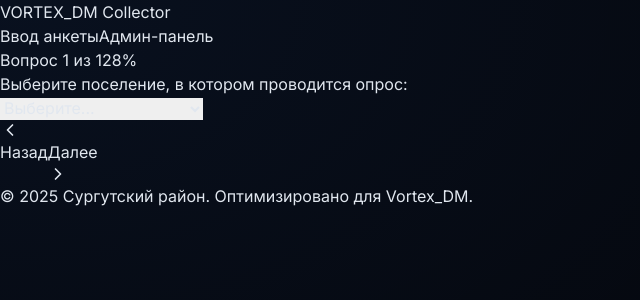
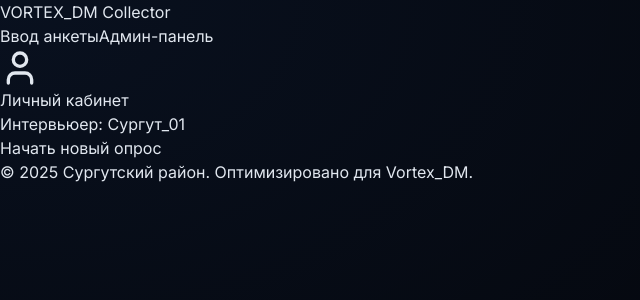
Before and after one commit to johnmausr-lang/vortex-data-collector, a Next.js app: page / in a window 1280 px wide. Shown: the top 300 px of the page, without its empty margins (0-640 px from the left). Built offline with nearby package versions, Linux system fonts and the light colour scheme.

Commit message:
Update page.js

```diff
--- a/app/page.js
+++ b/app/page.js
@@ -1,141 +1,89 @@
 "use client";
-
 import { useState } from "react";
 import { SETTLEMENTS } from "@/lib/constants";
 import schema from "@/data/survey_schema.json";
-import { ChevronRight, ChevronLeft, Save, CheckCircle2 } from "lucide-react";
+import { ChevronRight, ChevronLeft, CheckCircle2, User, MapPin } from "lucide-react";
 
-export default function SurveyPage() {
-  const [step, setStep] = useState(0);
+export default function InterviewerDashboard() {
+  const [step, setStep] = useState(-1); // -1 для стартового экрана приветствия
   const [formData, setFormData] = useState({});
   const [isFinished, setIsFinished] = useState(false);
 
   const currentQuestion = schema[step];
-  const totalSteps = schema.length;
-  const progress = ((step + 1) / totalSteps) * 100;
+  const progress = step === -1 ? 0 : ((step + 1) / schema.length) * 100;
 
-  const handleNext = () => {
-    if (step < totalSteps - 1) setStep(step + 1);
-    else handleSubmit();
-  };
-
-  const handleBack = () => {
-    if (step > 0) setStep(step - 1);
-  };
-
-  const updateData = (key, value) => {
-    setFormData({ ...formData, [key]: value });
-  };
-
-  const handleSubmit = async () => {
-    const response = await fetch("/api/submit", {
-      method: "POST",
-      body: JSON.stringify(formData),
-    });
-    if (response.ok) setIsFinished(true);
-  };
-
-  if (isFinished) {
-    return (
-      <div className="flex flex-col items-center justify-center min-h-[60vh] text-center space-y-6">
-        <div className="w-24 h-24 bg-emerald-500/20 text-emerald-500 rounded-full flex items-center justify-center animate-bounce">
-          <CheckCircle2 size={48} />
+  if (step === -1) return (
+    <div className="max-w-xl mx-auto mt-10 animate-in fade-in zoom-in duration-700">
+      <div className="glass-card rounded-[2.5rem] p-10 text-center">
+        <div className="w-20 h-20 bg-blue-600/20 text-blue-500 rounded-3xl flex items-center justify-center mx-auto mb-6 rotate-3">
+          <User size={40} />
         </div>
-        <h2 className="text-3xl font-bold">Данные сохранены!</h2>
-        <p className="text-slate-400">Анкета готова к выгрузке в Vortex.</p>
-        <button onClick={() => window.location.reload()} className="bg-blue-600 px-8 py-3 rounded-xl font-bold">Новая анкета</button>
+        <h1 className="text-3xl font-bold mb-4">Личный кабинет</h1>
+        <p className="text-slate-400 mb-8 text-lg">Интервьюер: <span className="text-white font-medium">Сургут_01</span></p>
+        <button
+          onClick={() => setStep(0)}
+          className="premium-button w-full py-5 rounded-2xl font-bold text-xl"
+        >
+          Начать новый опрос
+        </button>
+      </div>
     </div>
   );
-  }
 
+  // ... (логика переключения шагов остается прежней, но оборачиваем в новый UI)
   return (
-    <div className="max-w-2xl mx-auto">
-      {/* Progress Bar */}
-      <div className="mb-8 space-y-2">
-        <div className="flex justify-between text-xs font-bold uppercase tracking-widest text-slate-500">
-          <span>Вопрос {step + 1} из {totalSteps}</span>
-          <span>{Math.round(progress)}%</span>
+    <div className="max-w-2xl mx-auto space-y-6">
+      <div className="flex items-center justify-between px-2">
+         <div className="flex items-center gap-3">
+            <div className="w-10 h-10 rounded-full bg-slate-800 flex items-center justify-center text-blue-400 border border-white/5">
+              <MapPin size={18} />
             </div>
-        <div className="h-1.5 bg-slate-800 rounded-full overflow-hidden">
-          <div className="h-full bg-blue-500 transition-all duration-500" style={{ width: `${progress}%` }} />
+            <span className="text-sm font-semibold tracking-wide text-slate-300">СУРГУТСКИЙ РАЙОН</span>
          </div>
+         <span className="text-xs font-black text-blue-500 bg-blue-500/10 px-3 py-1 rounded-full uppercase italic">Vortex Live</span>
       </div>
 
-      {/* Question Card */}
-      <div className="bg-slate-900 border border-slate-800 rounded-3xl p-8 shadow-2xl min-h-[400px] flex flex-col">
-        <div className="flex-grow">
-          <h2 className="text-2xl font-semibold leading-tight mb-8">
+      <div className="h-1.5 w-full bg-slate-900 rounded-full overflow-hidden border border-white/5">
+        <div className="h-full bg-gradient-to-r from-blue-600 to-indigo-500 transition-all duration-700 ease-out" style={{ width: `${progress}%` }} />
+      </div>
+
+      <div className="glass-card rounded-[3rem] p-8 md:p-12 min-h-[500px] flex flex-col relative overflow-hidden">
+        {/* Декоративный эффект свечения */}
+        <div className="absolute -top-24 -right-24 w-48 h-48 bg-blue-600/10 blur-[80px]" />
+
+        <div className="relative z-10 flex-grow">
+          <span className="text-blue-500 font-bold text-sm mb-4 block uppercase tracking-[0.2em]">Вопрос {step + 1}</span>
+          <h2 className="text-2xl md:text-3xl font-bold leading-tight mb-10 text-white">
             {currentQuestion.label}
           </h2>
 
-          <div className="space-y-3">
-            {currentQuestion.type === "select" && (
-              <select
-                className="w-full bg-slate-950 border-2 border-slate-800 rounded-2xl p-4 text-lg focus:border-blue-500 outline-none"
-                onChange={(e) => updateData(currentQuestion.vortex_code, e.target.value)}
-                value={formData[currentQuestion.vortex_code] || ""}
-              >
-                <option value="">Выберите...</option>
-                {SETTLEMENTS.map(s => <option key={s.code} value={s.code}>{s.name}</option>)}
-              </select>
-            )}
-
+          <div className="grid gap-4">
+             {/* Рендеринг вариантов (Radio/Select/Matrix) с улучшенными стилями */}
              {currentQuestion.type === "radio" && currentQuestion.options.map(opt => (
                 <button
                   key={opt.code}
-                onClick={() => updateData(currentQuestion.vortex_code, opt.code)}
-                className={`w-full text-left p-5 rounded-2xl border-2 transition-all ${
+                  onClick={() => setFormData({...formData, [currentQuestion.vortex_code]: opt.code})}
+                  className={`group flex items-center justify-between p-6 rounded-2xl border-2 transition-all duration-300 ${
                     formData[currentQuestion.vortex_code] === opt.code
-                  ? "bg-blue-600 border-blue-400 text-white shadow-lg shadow-blue-900/20"
-                  : "bg-slate-950 border-slate-800 text-slate-400 hover:border-slate-600"
+                    ? "bg-blue-600/20 border-blue-500 text-white"
+                    : "bg-slate-950/40 border-slate-800/50 text-slate-400 hover:border-slate-700"
                   }`}
                 >
-                {opt.text}
-              </button>
-            ))}
-
-            {currentQuestion.type === "matrix" && (
-              <div className="space-y-6">
-                {currentQuestion.rows.map(row => (
-                  <div key={row.vortex_code} className="space-y-3">
-                    <p className="text-sm font-bold text-slate-500 uppercase">{row.text}</p>
-                    <div className="grid grid-cols-2 gap-2">
-                      {currentQuestion.columns.map(col => (
-                        <button
-                          key={col.code}
-                          onClick={() => updateData(row.vortex_code, col.code)}
-                          className={`p-3 rounded-xl border-2 text-sm transition-all ${
-                            formData[row.vortex_code] === col.code
-                            ? "bg-blue-600 border-blue-400 text-white"
-                            : "bg-slate-950 border-slate-800 text-slate-400"
-                          }`}
-                        >
-                          {col.text}
+                  <span className="text-lg font-medium">{opt.text}</span>
+                  <div className={`w-6 h-6 rounded-full border-2 flex items-center justify-center transition-all ${
+                    formData[currentQuestion.vortex_code] === opt.code ? "border-white bg-white" : "border-slate-700"
+                  }`}>
+                    {formData[currentQuestion.vortex_code] === opt.code && <div className="w-2 h-2 bg-blue-600 rounded-full" />}
+                  </div>
                 </button>
              ))}
           </div>
         </div>
-                ))}
-              </div>
-            )}
-          </div>
-        </div>
 
-        {/* Navigation */}
-        <div className="mt-12 flex justify-between gap-4">
-          <button
-            onClick={handleBack}
-            disabled={step === 0}
-            className="flex-1 flex items-center justify-center gap-2 p-4 rounded-2xl border-2 border-slate-800 text-slate-400 hover:bg-slate-800 disabled:opacity-0 transition-all"
-          >
-            <ChevronLeft size={20} /> Назад
-          </button>
-          <button
-            onClick={handleNext}
-            disabled={currentQuestion.required && !formData[currentQuestion.vortex_code] && currentQuestion.type !== 'matrix'}
-            className="flex-1 flex items-center justify-center gap-2 p-4 rounded-2xl bg-blue-600 hover:bg-blue-500 text-white font-bold transition-all"
-          >
-            {step === totalSteps - 1 ? "Завершить" : "Далее"} <ChevronRight size={20} />
+        <div className="flex gap-4 mt-12 relative z-10">
+          <button onClick={() => setStep(step-1)} className="flex-1 py-5 rounded-2xl bg-slate-800/50 text-slate-300 font-bold hover:bg-slate-800 transition-all border border-white/5">Назад</button>
+          <button onClick={handleNext} className="flex-[2] premium-button py-5 rounded-2xl font-bold flex items-center justify-center gap-3">
+            Далее <ChevronRight size={22} />
           </button>
         </div>
       </div>
```
Lines whose indentation alone changed are shown as unchanged.
